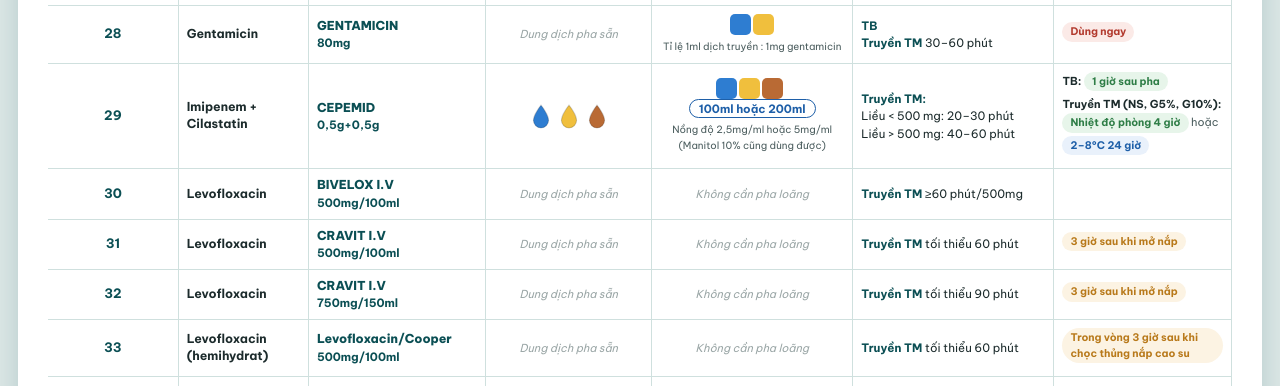
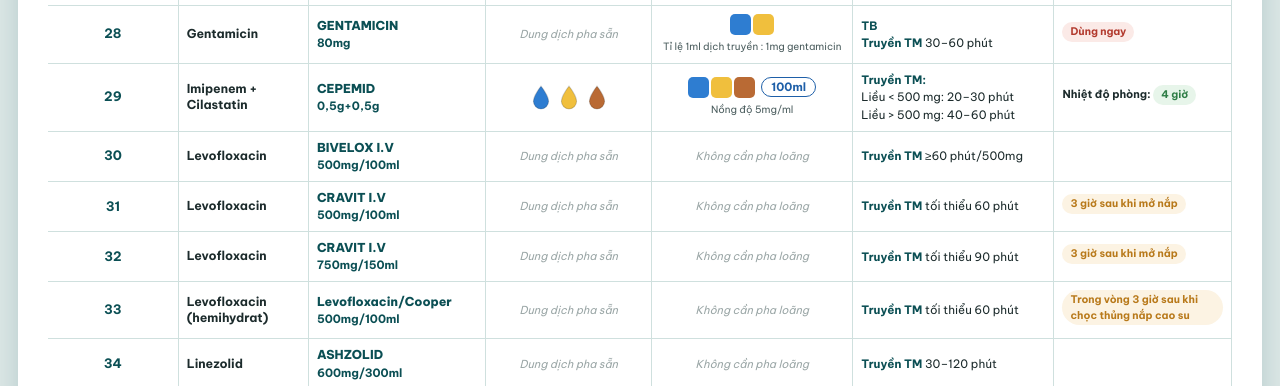
Before and after one commit to H20Quach/kstiem-bvth2026, a plain HTML site: page index.html in a window 1280 px wide. Shown: the part 2494-2880 px from the top of the page. Drawn offline with Linux system fonts and the light colour scheme.

Commit message:
Update index.html

```diff
--- a/index.html
+++ b/index.html
@@ -745,15 +745,14 @@
         <td class="inn-cell">Imipenem + Cilastatin</td>
         <td class="brand-cell"><span class="brand-name">CEPEMID</span><span class="brand-dose">0,5g+0,5g</span></td>
         <td><div class="visual"><div class="opt"><div class="icon-set"><svg class="drop-icon ns" viewBox="0 0 24 24"><path d="M12 2C12 2 5 11 5 16A7 7 0 0 0 19 16C19 11 12 2 12 2Z"/></svg><svg class="drop-icon g5" viewBox="0 0 24 24"><path d="M12 2C12 2 5 11 5 16A7 7 0 0 0 19 16C19 11 12 2 12 2Z"/></svg><svg class="drop-icon g10" viewBox="0 0 24 24"><path d="M12 2C12 2 5 11 5 16A7 7 0 0 0 19 16C19 11 12 2 12 2Z"/></svg></div></div></div></td>
-        <td><div class="visual"><div class="opt"><div class="icon-set"><div class="sq ns"></div><div class="sq g5"></div><div class="sq g10"></div></div><div class="pill dilute">100ml hoặc 200ml</div></div><div class="note">Nồng độ 2,5mg/ml hoặc 5mg/ml (Manitol 10% cũng dùng được)</div></div></td>
+        <td><div class="visual"><div class="opt"><div class="icon-set"><div class="sq ns"></div><div class="sq g5"></div><div class="sq g10"></div></div><div class="pill dilute">100ml </div></div><div class="note">Nồng độ 5mg/ml </div></div></td>
         <td>
             <div class="route-line"><b>Truyền TM:</b></div>
 <div class="route-line">Liều &lt; 500 mg: 20–30 phút</div>
 <div class="route-line">Liều &gt; 500 mg: 40–60 phút</div>
         </td>
         <td>
-          <div class="store-line"><b>TB:</b> <span class="badge room">1 giờ sau pha</span></div>
-          <div class="store-line"><b style="white-space:nowrap;">Truyền TM (NS, G5%, G10%):</b> <span class="badge room">Nhiệt độ phòng 4 giờ</span> hoặc <span class="badge cold">2–8°C 24 giờ</span></div>
+              <div class="store-line"><b style="white-space:nowrap;">Nhiệt độ phòng:</b> <span class="badge room">4 giờ</span></div>
         </td>
       </tr>
       <tr>
```
